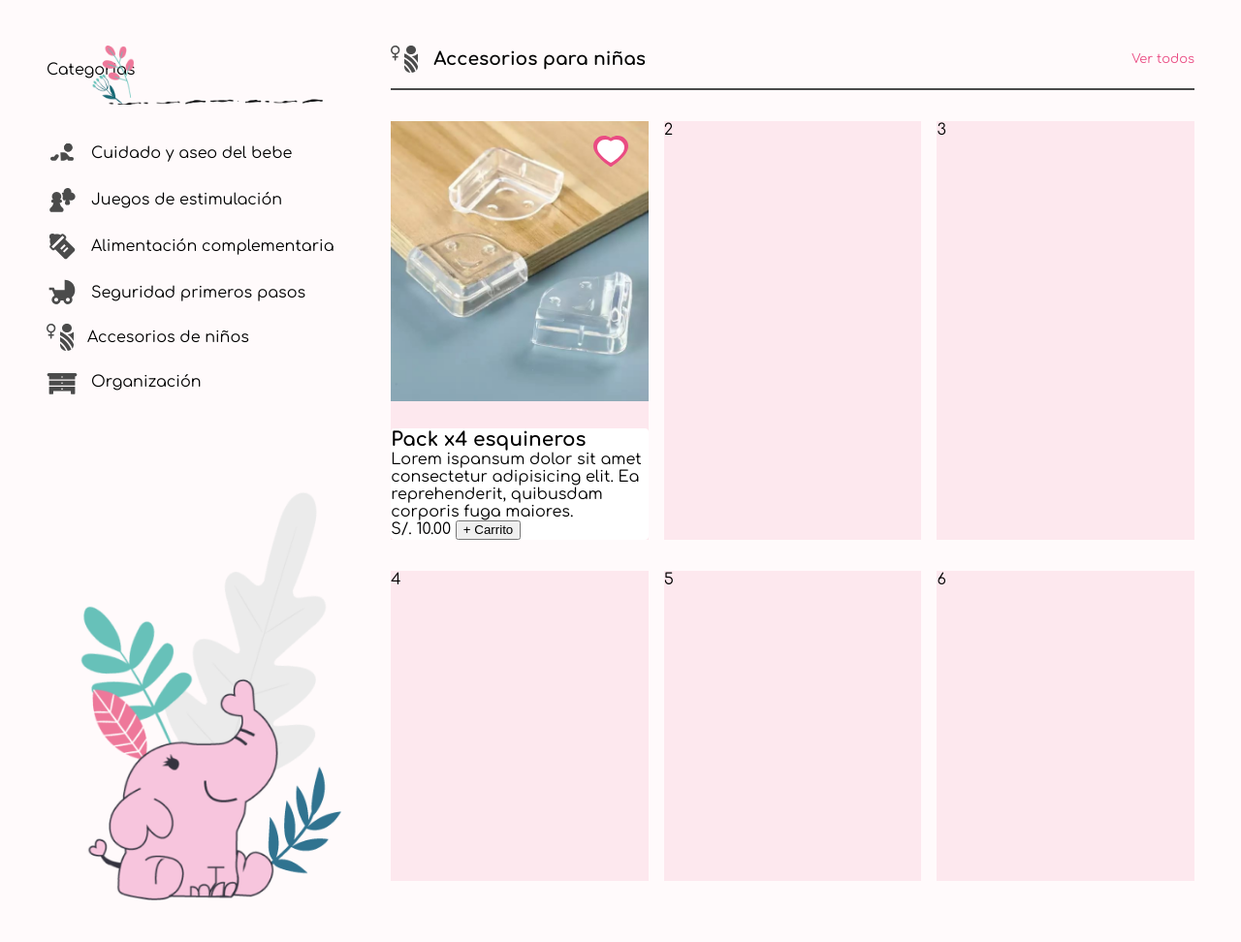
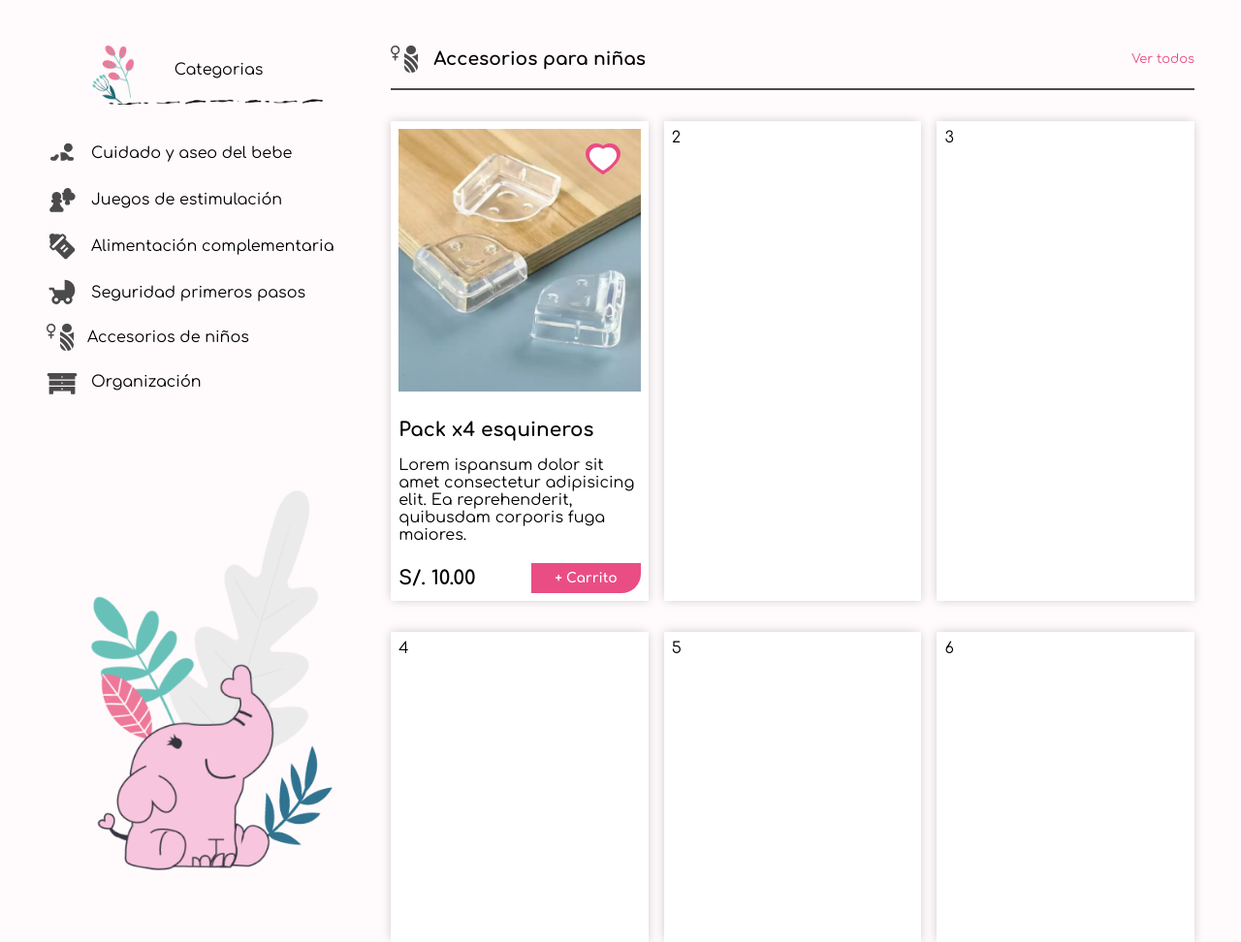
Before and after one commit to JimmyLoloy98/BabyStore, a website: page index.html in a window 1280 px wide. Shown: the part 1320-2292 px from the top of the page at 97% size. Before the commit the page ends 2262 px from the top, so only its background shows below. Drawn offline with Linux system fonts and the light colour scheme.

Commit message:
style: file generated by sass

```diff
--- a/css/style.css
+++ b/css/style.css
@@ -14,6 +14,9 @@ body {
 a {
   text-decoration: none;
   color: #000; }
+
+button {
+  font-family: 'Comfortaa', cursive; }
 
 ::placeholder {
   font-family: 'Comfortaa', cursive; }
@@ -109,6 +112,31 @@ a {
     font-size: 1.25rem;
     font-weight: 600; }
 
+.card-description h3 {
+  font-size: 1.25rem;
+  font-weight: 600; }
+
+.card-description span {
+  margin-top: 1rem; }
+
+.card-description .card-footer {
+  display: flex;
+  justify-content: space-between;
+  margin-top: 1.25rem; }
+  .card-description .card-footer span {
+    font-size: 1.25rem;
+    font-weight: 600;
+    margin: auto 0; }
+  .card-description .card-footer button {
+    border: none;
+    background-color: #ea4d84;
+    cursor: pointer;
+    border-radius: 0 0 20px 0;
+    padding: .5rem 1.50rem;
+    color: white;
+    font-size: .875rem;
+    font-weight: 600; }
+
 /* Layout */
 #header .navbar-top {
   display: flex;
@@ -188,7 +216,8 @@ a {
         width: 19%; }
       #categories-products .container-aside-left .categories-title p {
         z-index: 1;
-        padding-top: 1rem; }
+        padding-top: 1rem;
+        text-align: center; }
     #categories-products .container-aside-left .container-categories-list {
       margin-top: 3.8rem;
       height: 42%; }
@@ -205,10 +234,8 @@ a {
           margin-bottom: 1rem; }
     #categories-products .container-aside-left .container-elephant-image {
       display: flex;
-      height: 58%;
+      height: 54%;
       justify-content: center; }
-      #categories-products .container-aside-left .container-elephant-image .elephant-image {
-        justify-content: center; }
   #categories-products .container-aside-right {
     width: 70%; }
     #categories-products .container-aside-right .container-header-accesories {
@@ -234,5 +261,7 @@ a {
       row-gap: 32px;
       max-width: 100%; }
       #categories-products .container-aside-right .container-accesories-cards .card-item-accesories {
-        background-color: #fde8ee;
+        background-color: white;
+        box-shadow: 0.1rem 0.1rem 0.6rem rgba(0, 0, 0, 0.1), -0.1rem -0.1rem 0.6rem rgba(0, 0, 0, 0.1);
+        padding: .5rem;
         min-height: 320px; }
```
